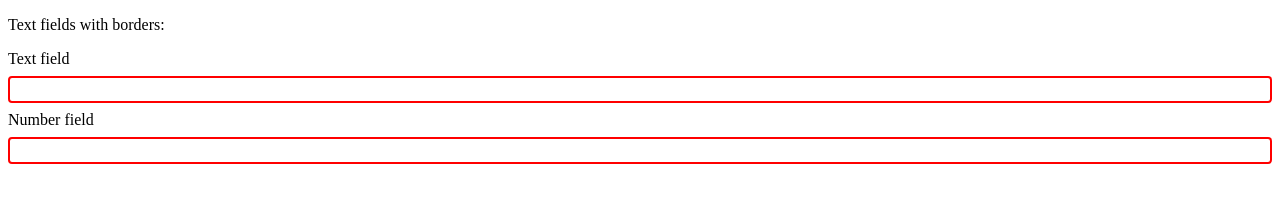
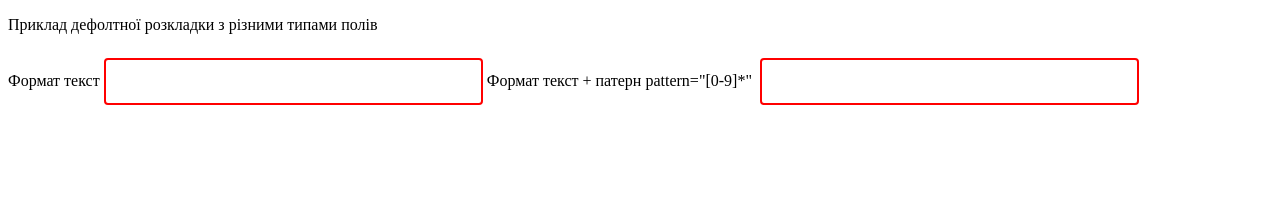
Before and after one commit to zavryk/ios_kbd, a plain HTML site: page docs/index.html in a window 1280 px wide. Drawn offline with Linux system fonts and the light colour scheme.

Commit message:
Update index.html

```diff
--- a/docs/index.html
+++ b/docs/index.html
@@ -3,8 +3,8 @@
 <head>
 <style>
 input[type=text] {
-  width: 100%;
-  padding: 4px 6px;
+  width: 30%;
+  padding: 14px 20px;
   margin: 8px 0;
   box-sizing: border-box;
   border: 2px solid red;
@@ -14,12 +14,12 @@ input[type=text] {
 </head>
 <body>
 
-<p>Text fields with borders:</p>
+<p>Приклад дефолтної розкладки з різними типами полів</p>
 
 <form>
-  <label for="fname">Text field</label>
+  <label for="fname">Формат текст</label>
   <input type="text" id="fname" name="fname">
-  <label for="lname">Number field</label>
+  <label for="lname">Формат текст + патерн pattern="[0-9]*" </label>
   <input pattern="[0-9]*" type="text" id="lname" name="lname">
 </form>
 
```
